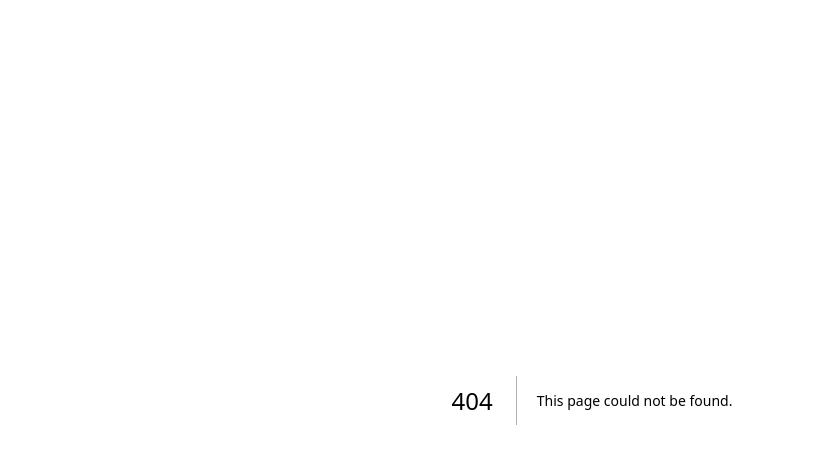
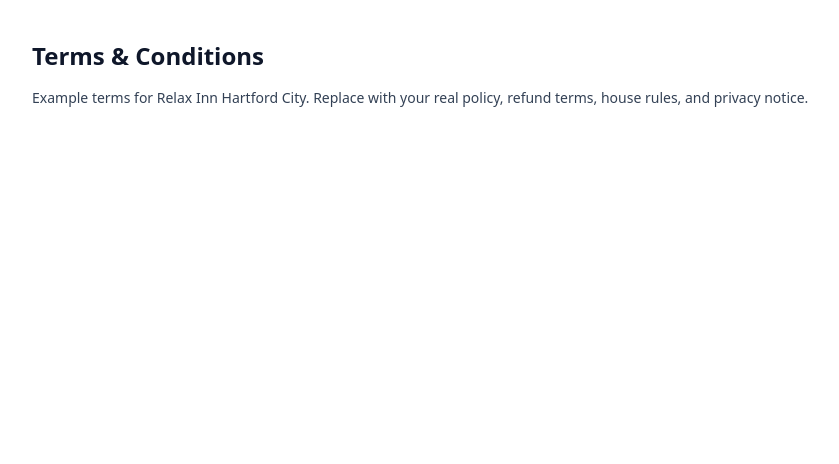
Before and after one commit to stepabovemd-create/RIHCT4, a Next.js app: page /terms in a window 1280 px wide. Before the commit this address had no page. Shown: the top 464 px of the page, without its empty margins (48-887 px from the left). Built offline with nearby package versions, Linux system fonts and the light colour scheme.

Commit message:
Create page.tsx

```diff
--- /dev/null
+++ b/app/terms/page.tsx
@@ -0,0 +1,10 @@
+export default function Terms() {
+  return (
+    <main className="container py-10">
+      <h1 className="text-2xl font-bold">Terms & Conditions</h1>
+      <p className="mt-4 text-slate-700 text-sm">
+        Example terms for Relax Inn Hartford City. Replace with your real policy, refund terms, house rules, and privacy notice.
+      </p>
+    </main>
+  );
+}
```
